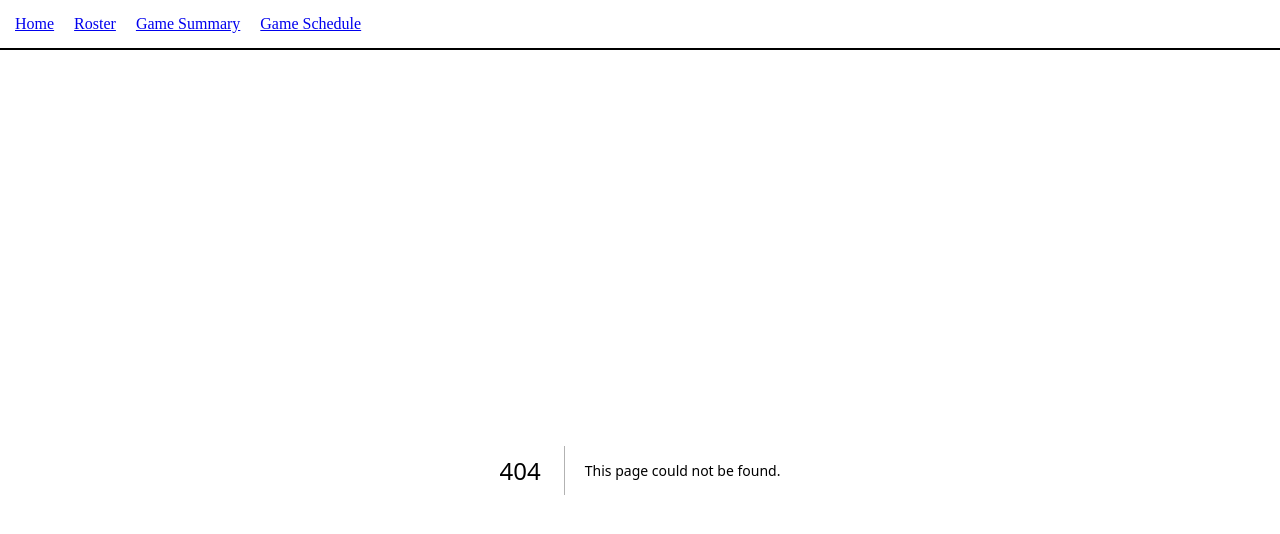
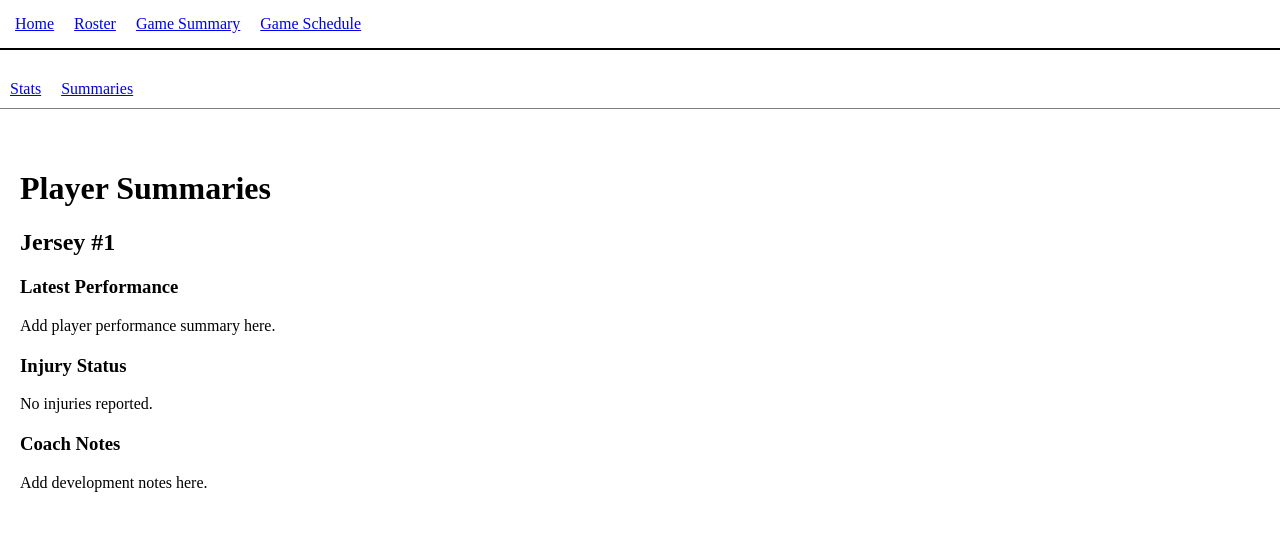
Before and after one commit to typicalryanb3-sys/ryan-basketball-app, a Next.js app: page /roster/1/summaries in a window 1280 px wide. Before the commit this address had no page. Shown: the top 534 px of the page. Built offline with nearby package versions, Linux system fonts and the light colour scheme.

Commit message:
Create page.js

```diff
--- /dev/null
+++ b/app/roster/[number]/summaries/page.js
@@ -0,0 +1,21 @@
+export default function PlayerSummariesPage({ params }) {
+  const { number } = params;
+
+  return (
+    <div style={{ padding: 20 }}>
+      <h1>Player Summaries</h1>
+      <h2>Jersey #{number}</h2>
+
+      <div style={{ marginTop: 20 }}>
+        <h3>Latest Performance</h3>
+        <p>Add player performance summary here.</p>
+
+        <h3 style={{ marginTop: 20 }}>Injury Status</h3>
+        <p>No injuries reported.</p>
+
+        <h3 style={{ marginTop: 20 }}>Coach Notes</h3>
+        <p>Add development notes here.</p>
+      </div>
+    </div>
+  );
+}
```
